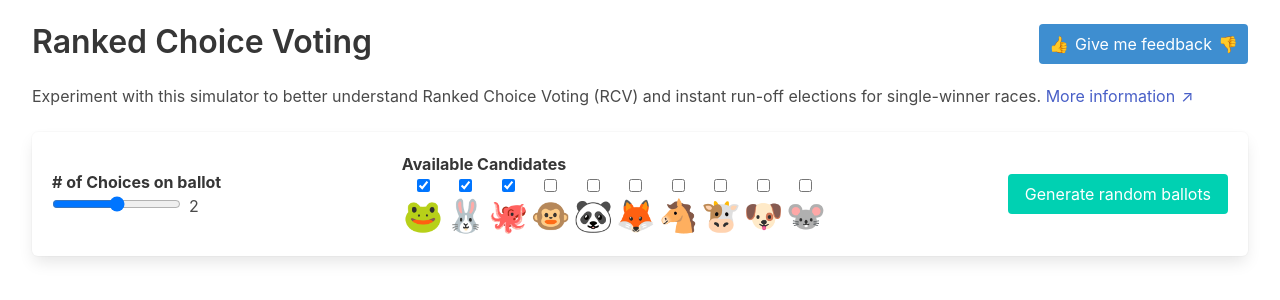
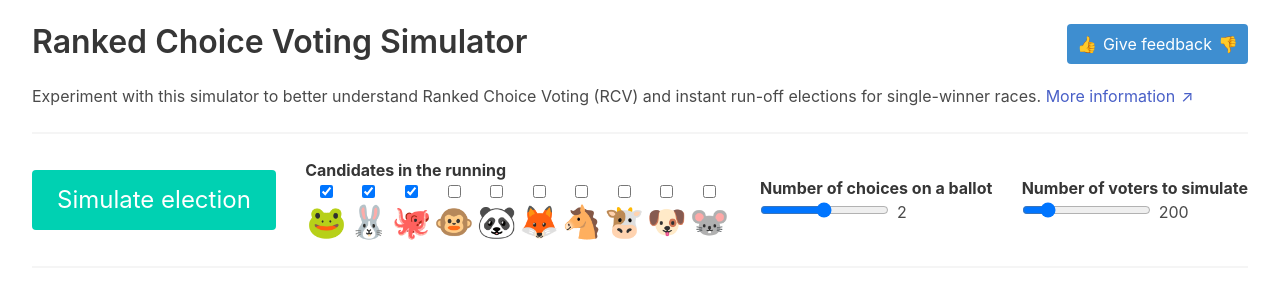
Before and after one commit to jonashw/instant-runoff-election-demo, a React (Create React App) app: page / in a window 1280 px wide. Shown: the top 300 px of the page. Built offline with nearby package versions, Linux system fonts and the light colour scheme.

Commit message:
ui niceities; better README

```diff
--- a/src/App.js
+++ b/src/App.js
@@ -33,22 +33,29 @@ const QuickInfo = ({children}) =>
   </article>;
 
 export default function App() {
-  var availableCandidates = "🐸,🐰,🐙,🐵,🐼,🦊,🐴,🐮,🐶,🐭".split(",");
-  const [candidatesAvailable, setCandidatesAvailable] = React.useState(
-    Object.fromEntries(availableCandidates.map((c,i) => [c, i <= 2]))
-  );
-  const candidates = availableCandidates.filter((c) => candidatesAvailable[c]);
-  const [choiceCount, setChoiceCount] = React.useState(2);
-  const genBallots = () => BallotDemoData.simpleRandom(choiceCount, 200, candidates);
+  var allCandidates = "🐸,🐰,🐙,🐵,🐼,🦊,🐴,🐮,🐶,🐭".split(",");
+  const defaultSettings = () => ({
+    candidatesInTheRunning: Object.fromEntries(allCandidates.map((c,i) => [c, i <= 2])),
+    choiceCount: 2,
+    ballotCount: 200
+  });
+  const [settings, setSettings] = React.useState(defaultSettings());
+  const candidates = allCandidates.filter((c) => settings.candidatesInTheRunning[c]);
+  const genBallots = () => BallotDemoData.simpleRandom(settings.choiceCount, settings.ballotCount, candidates);
   const [result, setResult] = React.useState(undefined);
   const [tabId, setTabId] = React.useState(0);
+
+  const reset = () => {
+    setResult(null);
+    setSettings(defaultSettings());
+  }
 
   const generate = () => {
     //it's most interesting to see a candidate emerge from behind in a run-off...
     var result = applyUntil(
       () => performInstantRunoff(genBallots(), 10),
       r => !!r.winner && r.winner.fromBehind,
-      20
+      2
     );
     setResult(result);
     setTabId(result.stages.length - 1);
@@ -59,11 +66,11 @@ export default function App() {
       <a href="https://forms.gle/4m8ih2JKVVZCKtq96" target="_blank" className="button is-info is-pulled-right">
         <span className="icon-text">
           <span className="icon mr-1">👍</span>
-          Give me feedback
+          Give feedback
           <span className="icon ml-1">👎</span>
         </span>
       </a>
-      <h1 className="title">Ranked Choice Voting</h1>
+      <h1 className="title">Ranked Choice Voting Simulator</h1>
       <div className="content">
         Experiment with this simulator to better understand Ranked Choice Voting
         (RCV) and instant run-off elections for single-winner races.{" "}
@@ -78,33 +85,34 @@ export default function App() {
           </span>
         </a>
       </div>
-      <div className="box">
+      <hr/>
+      <div>
         <div className="level">
           <div>
-            <strong># of Choices on ballot</strong>
-            <br />
-            <input
-              className="mr-2"
-              type="range"
-              min="1"
-              max="3"
-              value={choiceCount}
-              onChange={(e) => setChoiceCount(parseInt(e.target.value, 10))}
-            />
-            {choiceCount}
+            <button className="button is-primary is-large" onClick={generate}>
+              Simulate election
+            </button>
+            {!!result && <div className="has-text-centered">
+              <button className="button is-text" onClick={reset}>
+                Reset
+              </button>
+            </div>}
           </div>
           <div>
-            <strong>Available Candidates</strong>
+            <strong>Candidates in the running</strong>
             <div className="is-flex">
-              {availableCandidates.map((c) => (
+              {allCandidates.map((c) => (
                 <label key={c} className="checkbox has-text-centered">
                   <input
                     type="checkbox"
-                    checked={candidatesAvailable[c]}
+                    checked={settings.candidatesInTheRunning[c]}
                     onChange={(e) =>
-                      setCandidatesAvailable({
-                        ...candidatesAvailable,
-                        [c]: !candidatesAvailable[c]
+                      setSettings({
+                        ...settings,
+                        candidatesInTheRunning: {
+                          ...settings.candidatesInTheRunning,
+                          [c]: !settings.candidatesInTheRunning[c]
+                        }
                       })
                     }
                   />
@@ -113,12 +121,35 @@ export default function App() {
               ))}
             </div>
           </div>
-
-          <button className="button is-primary" onClick={generate}>
-            Generate random ballots
-          </button>
+          <div>
+            <strong>Number of choices on a ballot</strong>
+            <br />
+            <input
+              className="mr-2"
+              type="range"
+              min="1"
+              max="3"
+              value={settings.choiceCount}
+              onChange={(e) => setSettings({...settings, choiceCount: parseInt(e.target.value, 10)})}
+            />
+            {settings.choiceCount}
+          </div>
+          <div>
+            <strong>Number of voters to simulate</strong>
+            <br />
+            <input
+              className="mr-2"
+              type="range"
+              step="50"
+              min="50"
+              max="1000"
+              value={settings.ballotCount}
+              onChange={(e) => setSettings({...settings, ballotCount: parseInt(e.target.value, 10)})}
+            />
+            {settings.ballotCount}
+          </div>
         </div>
-        {choiceCount === 1 && (
+        {settings.choiceCount === 1 && (
           <QuickInfo>
             Traditional elections allow voters only a single choice.{" "}
             <strong>
@@ -137,6 +168,8 @@ export default function App() {
           </QuickInfo>
         )}
       </div>
+
+      <hr/>
 
       {!!result && (
         <>
@@ -166,10 +199,11 @@ export default function App() {
                 <LeaderBoard leaders={r.leaders} />
                 {!!r.losers.length && (
                   <div className="mb-5">
-                    Candidates eliminated from previous steps ={" "}
+                    Candidates eliminated in previous stages :{" "}
                     {r.losers.map(Candidate)}
                   </div>
                 )}
+                <p className="mb-5">Ballots as of this stage (with eliminated candidates removed):</p>
                 <BallotGrid ballots={r.ballots}/>
               </div>
             ))}
--- a/src/ballot-grid.js
+++ b/src/ballot-grid.js
@@ -7,7 +7,7 @@ const BallotGrid = ({ ballots, onRemove }) => (
         <div className="box p-3">
           <div className="level">
             <div className="level-left">
-              <span className="tag">{b.id}</span>
+              <span className="tag">#{b.id}</span>
               {b.votes.map(Candidate)}
               {!!onRemove && (
                 <button
```
Also changed, not shown: 1 other file (tests, documents, lock files or other folders).
